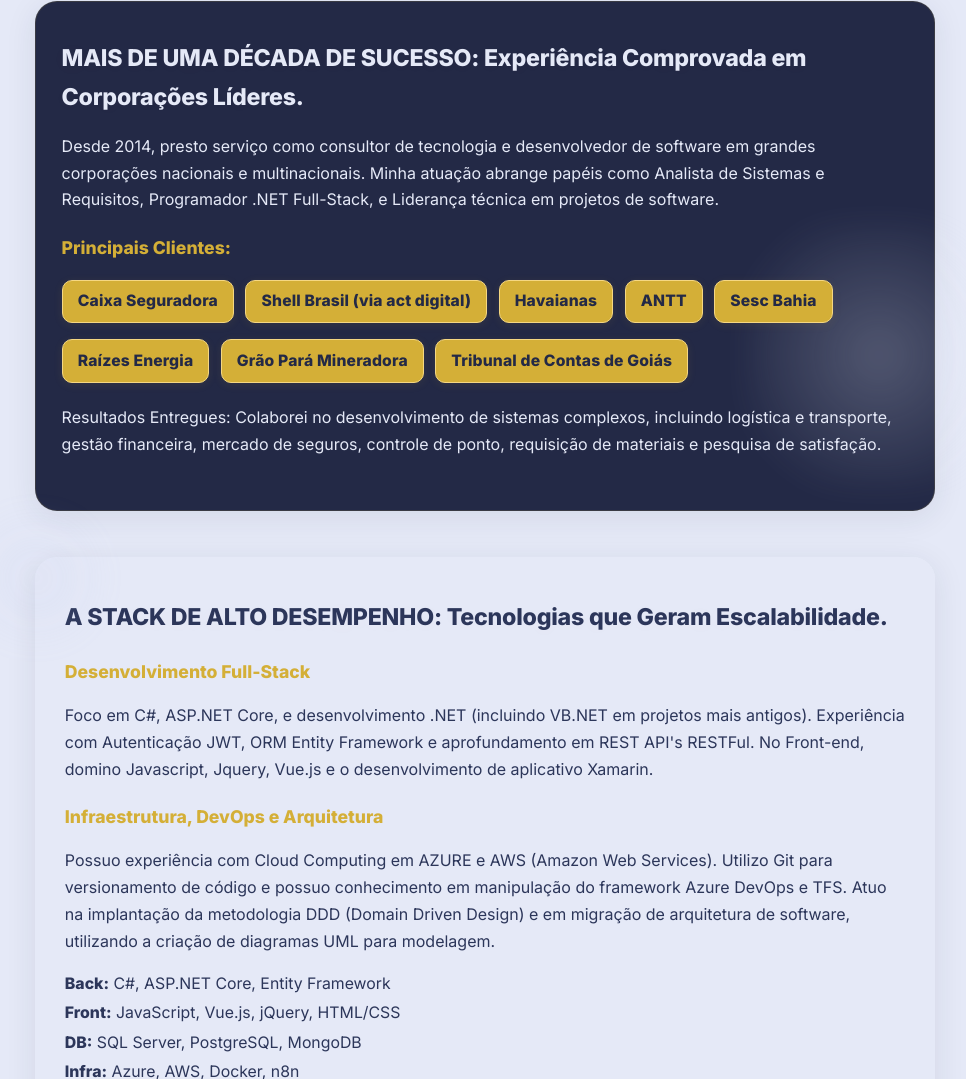
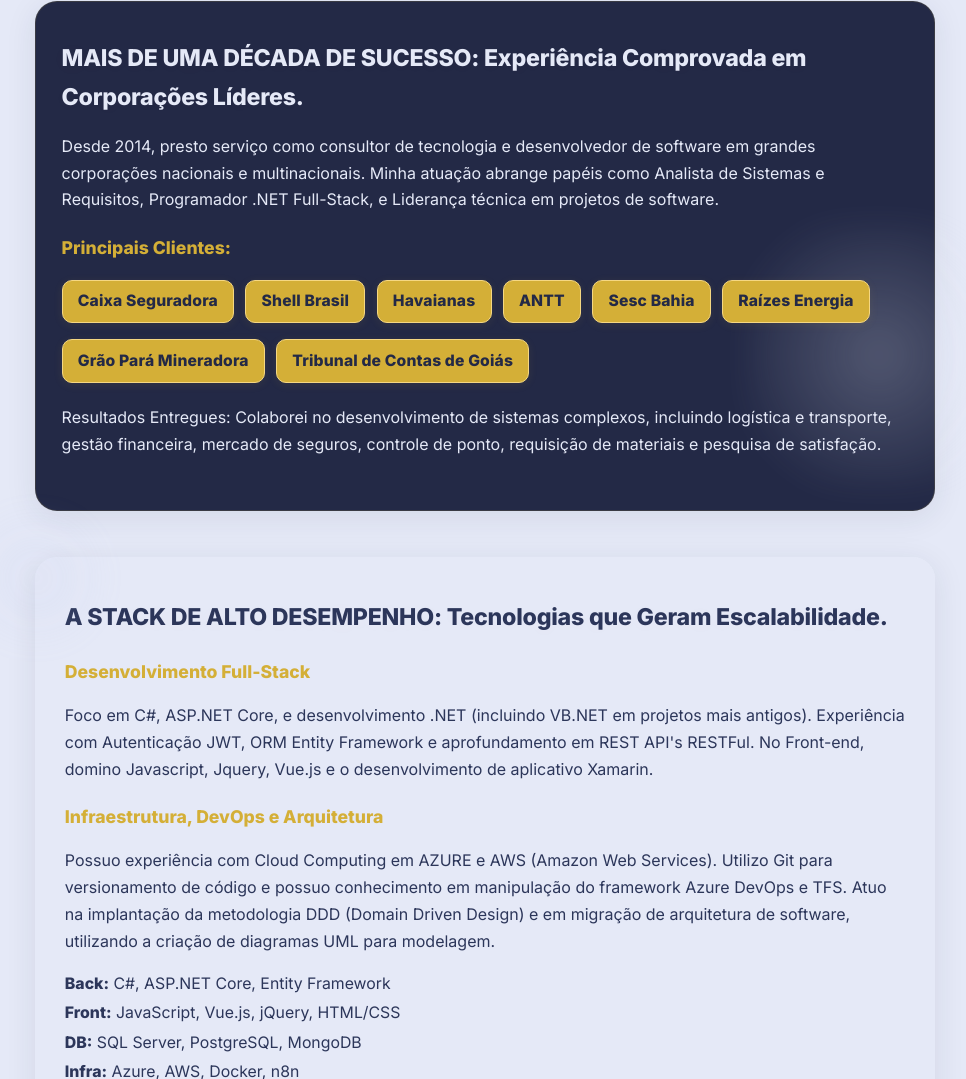
Before and after one commit to guialiveira/guialiveira.github.io, a plain HTML site: page index.html in a window 1280 px wide. Shown: the part 1392-2471 px from the top of the page, without its empty margins (155-1121 px from the left). Drawn offline with Linux system fonts and the light colour scheme.

Commit message:
Remove a referência à act digital no cliente Shell Brasil

```diff
--- a/index.html
+++ b/index.html
@@ -372,7 +372,7 @@
         <h4>Principais Clientes:</h4>
         <ul class="badge-list">
           <li class="badge">Caixa Seguradora</li>
-          <li class="badge">Shell Brasil (via act digital)</li>
+          <li class="badge">Shell Brasil</li>
           <li class="badge">Havaianas</li>
           <li class="badge">ANTT</li>
           <li class="badge">Sesc Bahia</li>
```
